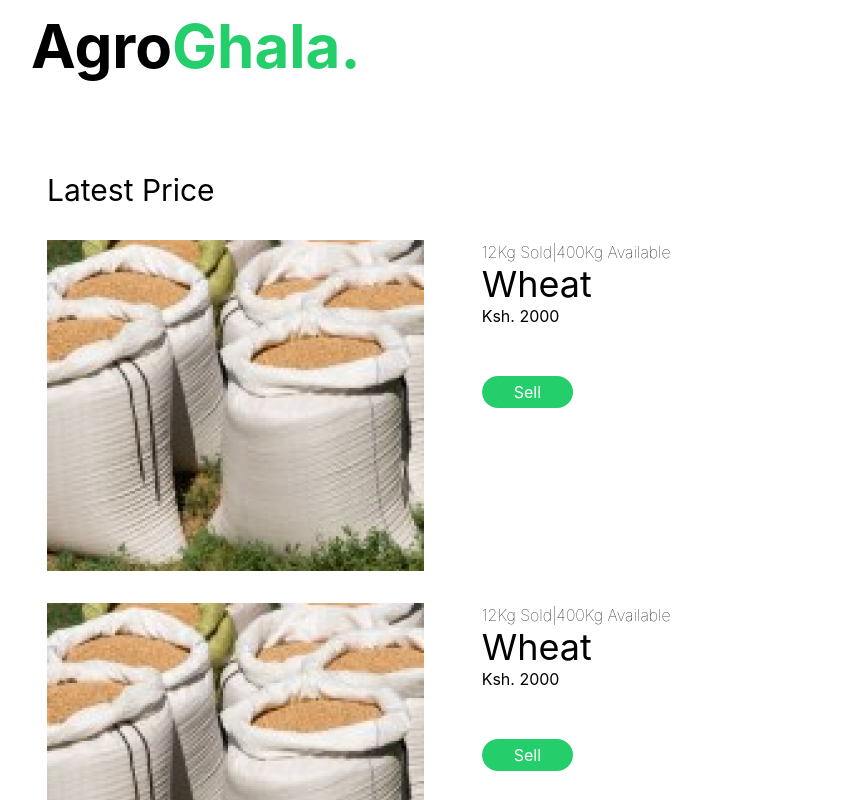
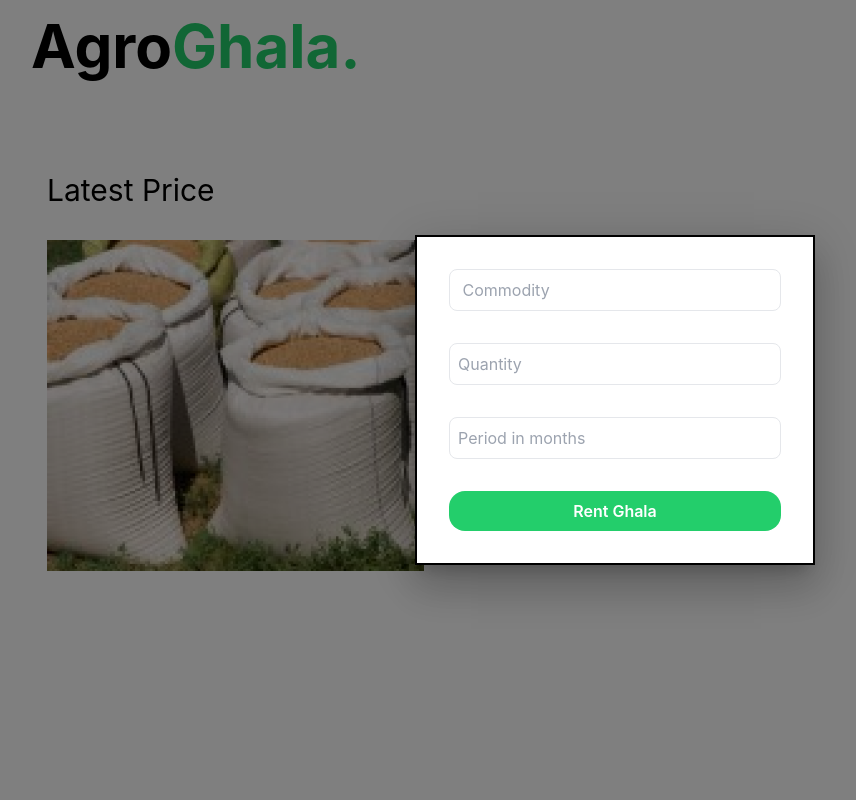
Before and after one commit to Hawy08/AgroghalaFrontend, a React (Create React App) app in the folder frontend/: page /soko in a window 1280 px wide. Both pictures are taken after a click on the button "Sell". Shown: the top 800 px of the page, without its empty margins (25-881 px from the left). Built offline with nearby package versions, Linux system fonts and the light colour scheme.

Commit message:
sokomodal

```diff
--- a/frontend/src/SemiComponents/Sokocardmain.jsx
+++ b/frontend/src/SemiComponents/Sokocardmain.jsx
@@ -1,7 +1,7 @@
 import React from "react";
 import Image from "../assets/Rectangle 29.png"
 
-function Mainblogscard() {
+function Mainblogscard(props) {
   return (
     <div className="flex m-8 gap-14">
       <div className="w-1/3">
@@ -11,7 +11,7 @@ function Mainblogscard() {
         <span className="font-thin">12Kg Sold|400Kg Available</span>
         <p className="text-4xl ">Wheat</p>
         <p>Ksh. 2000</p>
-        <button className="bg-[#23CE6B] px-8 py-1 my-12 text-white rounded-2xl  ">Sell</button>
+        <button className="bg-[#23CE6B] px-8 py-1 my-12 text-white rounded-2xl  " onClick={props.handleOpen}>Sell</button>
       </div>
     </div>
   );
--- /dev/null
+++ b/frontend/src/SemiComponents/Sokocheckout.jsx
@@ -0,0 +1,80 @@
+import * as React from "react";
+import Box from "@mui/material/Box";
+import { Formik, Form, Field, ErrorMessage } from "formik";
+import Modal from "@mui/material/Modal";
+
+const style = {
+  position: "absolute",
+  top: "50%",
+  left: "50%",
+  transform: "translate(-50%, -50%)",
+  width: 400,
+  bgcolor: "background.paper",
+  border: "2px solid #000",
+  boxShadow: 24,
+  p: 4,
+};
+
+export default function SokoModal(props) {
+  const initialValues = {
+    commodity: "",
+    quantity: "",
+    period: "",
+  };
+  return (
+    <div>
+      <Modal
+        open={props.open}
+        onClose={props.handleClose}
+        aria-labelledby="modal-modal-title"
+        aria-describedby="modal-modal-description"
+      >
+        <Box sx={style}>
+          <div>
+            <Formik
+              initialValues={initialValues}
+              onSubmit={(values, { setSubmitting, resetForm }) => {
+                console.log(values);
+                setSubmitting(false);
+                resetForm();
+              }}
+            >
+              {({ isSubmitting }) => (
+                <Form className="flex flex-col gap-8">
+                  <Field
+                    name="commodity"
+                    placeholder=" Commodity"
+                    className="p-2 rounded-lg outline-none border"
+                  />
+                  <ErrorMessage name=" commodity" component="div" />
+                  <Field
+                    name="quantity"
+                    type="Number"
+                    placeholder="Quantity"
+                    className="p-2 rounded-lg outline-none border"
+                  />
+                  <ErrorMessage name="quantity" component="div" />
+
+                  <Field
+                    name="period"
+                    placeholder="Period in months"
+                    className="p-2 rounded-lg outline-none border"
+                  />
+                  <ErrorMessage name="period" component="div" />
+
+                  <button
+                    type="submit"
+                    disabled={isSubmitting}
+                    className="bg-[#23CE6B] p-2 font-semibold text-white rounded-2xl"
+                  >
+                    Rent Ghala
+                  </button>
+                </Form>
+              )}
+            </Formik>
+          </div>
+        </Box>
+      </Modal>
+    </div>
+  );
+}
--- a/frontend/src/SemiComponents/Sokopagewrapper.jsx
+++ b/frontend/src/SemiComponents/Sokopagewrapper.jsx
@@ -1,18 +1,16 @@
 import React from "react";
+import SokoModal from "./Sokocheckout";
 import Mainsokocard from "./Sokocardmain";
 
-function Sokopagewrapper() {
+function Sokopagewrapper(props) {
+  const [open, setOpen] = React.useState(false);
+  const handleOpen = () => setOpen(true);
+  const handleClose = () => setOpen(false);
   return (
     <div className="my-20">
       <p className="text-3xl m-8">Latest Price</p>
-      <Mainsokocard />
-      <Mainsokocard />
-      <Mainsokocard />
-      <Mainsokocard />
-      <Mainsokocard />
-      <Mainsokocard />
-      <Mainsokocard />
-      <Mainsokocard />
+      <Mainsokocard handleOpen={handleOpen} />
+      <SokoModal open={open} handleClose={handleClose} />
     </div>
   );
 }
```
